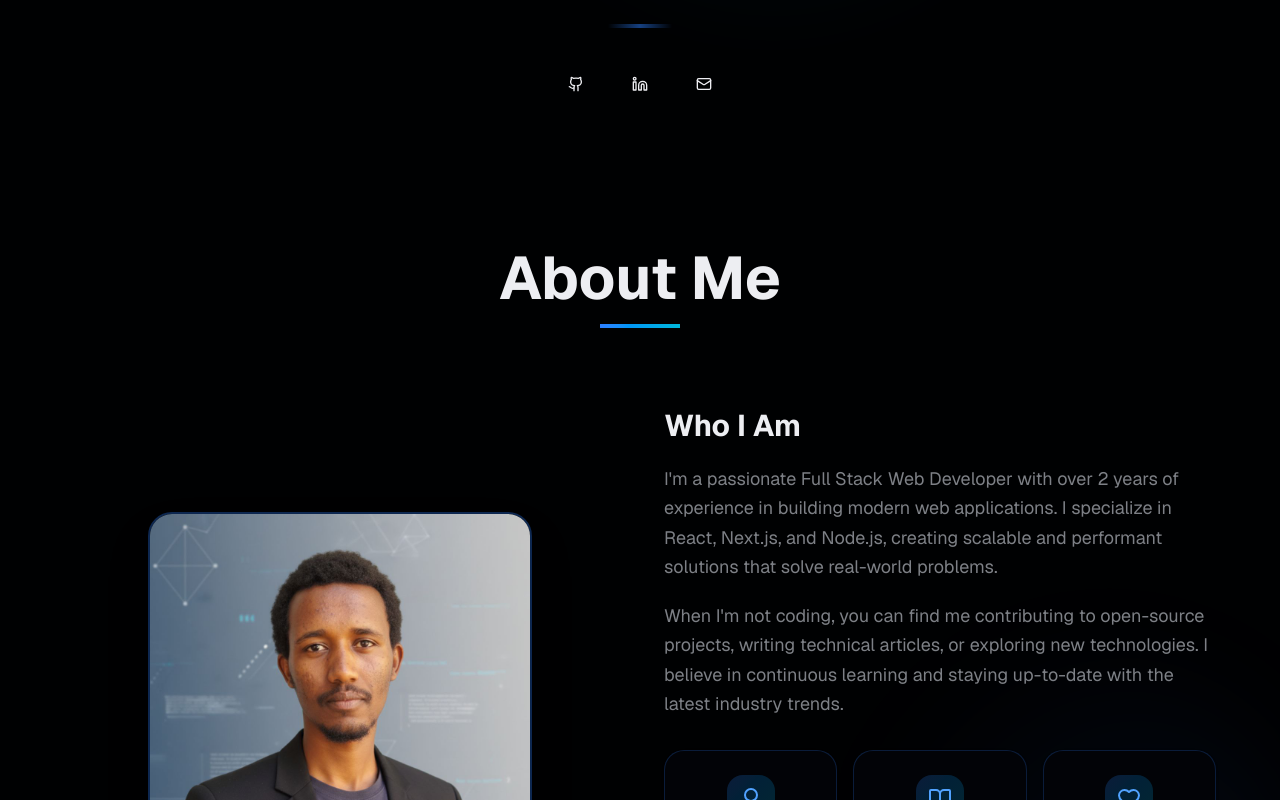
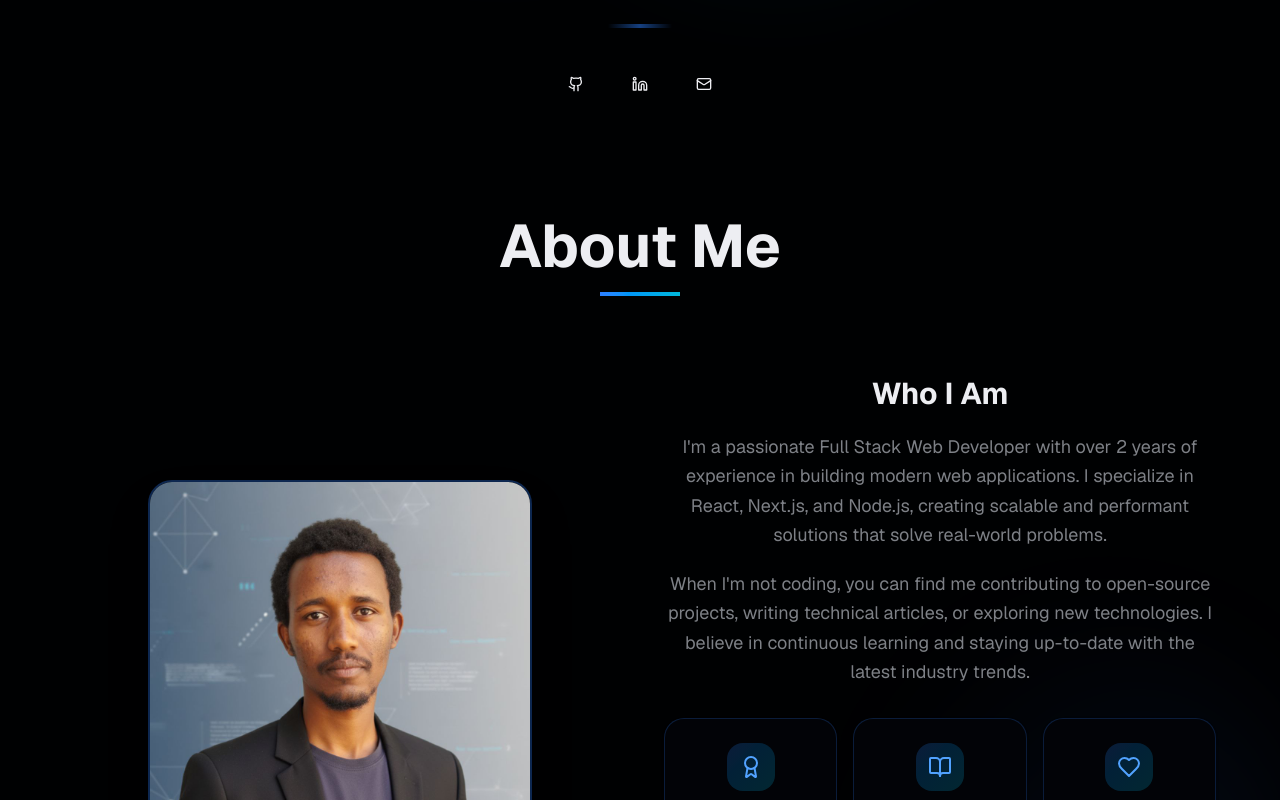
Before and after one commit to abdulwedud33/Abdulwedud-portfolio, a Next.js app: page / in a window 1280 px wide. Shown: the part 680-1480 px from the top of the page. Built offline with nearby package versions, Linux system fonts and the light colour scheme.

Commit message:
Adjust layout and styling in About section

```diff
--- a/components/about.tsx
+++ b/components/about.tsx
@@ -54,7 +54,7 @@ export function About() {
   }
 
   return (
-    <section id="about" className="py-20 sm:py-32 relative" ref={ref}>
+    <section id="about" className="py-12 sm:py-24 relative" ref={ref}>
       {/* Background decoration */}
       <div className="absolute inset-0 -z-10">
         <div className="absolute top-1/2 right-0 w-96 h-96 bg-gradient-to-tl from-blue-500/10 to-transparent rounded-full blur-3xl" />
@@ -79,7 +79,7 @@ export function About() {
             initial={{ opacity: 0, x: -50 }}
             animate={isInView ? { opacity: 1, x: 0 } : { opacity: 0, x: -50 }}
             transition={{ duration: 0.5, delay: 0.2 }}
-            className="flex justify-center order-2 lg:order-1"
+            className="flex justify-center order-1 lg:order-1"
           >
             <div className="relative group">
               <div className="absolute inset-0 bg-gradient-to-br from-blue-500/40 to-cyan-500/40 rounded-3xl blur-2xl opacity-0 group-hover:opacity-100 transition-opacity duration-300" />
@@ -96,16 +96,16 @@ export function About() {
             initial={{ opacity: 0, x: 50 }}
             animate={isInView ? { opacity: 1, x: 0 } : { opacity: 0, x: 50 }}
             transition={{ duration: 0.5, delay: 0.4 }}
-            className="space-y-8 order-1 lg:order-2"
+            className="space-y-8 order-2 lg:order-2"
           >
             <div className="space-y-5">
-              <h3 className="text-2xl sm:text-3xl font-bold text-foreground">Who I Am</h3>
-              <p className="text-lg leading-relaxed text-muted-foreground">
+              <h3 className="text-2xl sm:text-3xl text-center font-bold text-foreground">Who I Am</h3>
+              <p className="text-lg text-center leading-relaxed text-muted-foreground">
                 I'm a passionate Full Stack Web Developer with over 2 years of experience in building modern web
                 applications. I specialize in React, Next.js, and Node.js, creating scalable and performant solutions
                 that solve real-world problems.
               </p>
-              <p className="text-lg leading-relaxed text-muted-foreground">
+              <p className="text-lg text-center leading-relaxed text-muted-foreground">
                 When I'm not coding, you can find me contributing to open-source projects, writing technical articles,
                 or exploring new technologies. I believe in continuous learning and staying up-to-date with the latest
                 industry trends.
```
